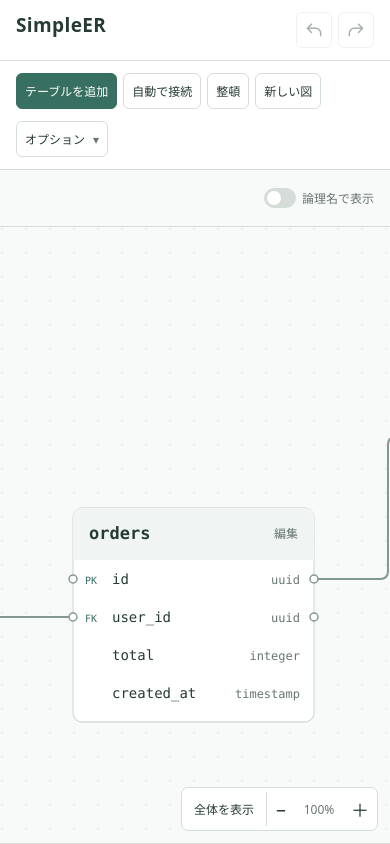
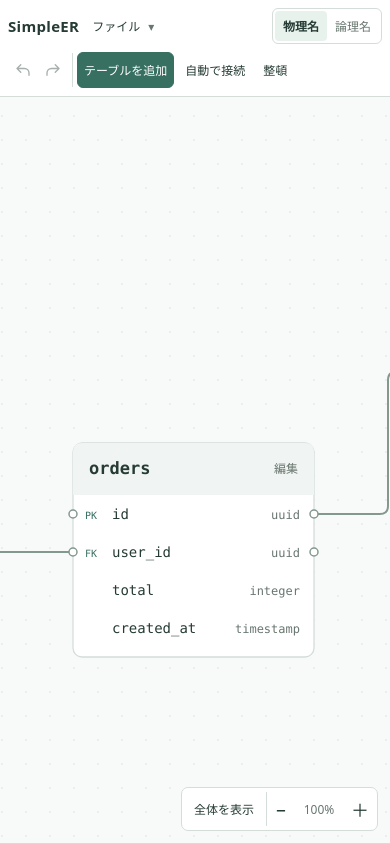
Before and after one commit to nibuno/simple-er, a React (Vite) app: page / in a window 390 px wide. Built offline with nearby package versions, Linux system fonts and the light colour scheme.

Commit message:
Refine editor header and group file, edit, and display controls

```diff
--- a/src/App.tsx
+++ b/src/App.tsx
@@ -320,9 +320,57 @@ export function App() {
     : "";
   return (
     <>
-      <header>
+      <header className="editor-header">
+        <div className="document-menu">
           <h1>SimpleER</h1>
-        <div className="toolbar">
+          <details
+            ref={options}
+            className="file-options"
+            onClick={(e) => {
+              if ((e.target as Element).closest("button") && options.current) {
+                options.current.open = false;
+                options.current.querySelector("summary")?.focus();
+              }
+            }}
+          >
+            <summary>ファイル</summary>
+            <div className="file-options-panel">
+              <button
+                onClick={() => replace({ tables: [], edges: [] }, "", true)}
+              >
+                新しい図
+              </button>
+              <button onClick={() => file.current?.click()}>
+                ファイルを開く
+              </button>
+              <button onClick={download}>ファイルに保存</button>
+            </div>
+          </details>
+          <input
+            ref={file}
+            type="file"
+            accept=".json,application/json"
+            hidden
+            onChange={async (e) => {
+              const input = e.currentTarget,
+                selectedFile = input.files?.[0];
+              if (!selectedFile) return;
+              try {
+                if (selectedFile.size > 2_000_000)
+                  throw new Error("ファイルの上限は2MBです。");
+                replace(decode(await selectedFile.text()), "", true);
+              } catch (error) {
+                setHint(
+                  `読み込めませんでした：${messageOf(error)} 現在の図は保持しています。`,
+                );
+              } finally {
+                input.value = "";
+              }
+            }}
+          />
+        </div>
+        <nav className="editing-tools" aria-label="ER図の操作">
+          <div className="history-tools" role="group" aria-label="編集履歴">
             {(["undo", "redo"] as const).map((kind, i) => (
               <button
                 key={kind}
@@ -354,10 +402,6 @@ export function App() {
               </button>
             ))}
           </div>
-      </header>
-      <main>
-        <nav className="document-tools" aria-label="ER図の操作">
-          <div>
           <button className="primary" onClick={() => open()}>
             テーブルを追加
           </button>
@@ -379,13 +423,38 @@ export function App() {
           >
             整頓
           </button>
-            <button
-              onClick={() => replace({ tables: [], edges: [] }, "", true)}
-            >
-              新しい図
-            </button>
+        </nav>
+        <fieldset className="name-display">
+          <legend>表示名</legend>
+          <div className="name-segments">
+            {([false, true] as const).map((isLogical) => (
+              <label key={String(isLogical)}>
+                <input
+                  type="radio"
+                  name="name-display"
+                  value={isLogical ? "logical" : "physical"}
+                  checked={logical === isLogical}
+                  onChange={() => {
+                    setLogical(isLogical);
+                    try {
+                      localStorage.setItem(
+                        "er-sketch.name-display",
+                        isLogical ? "logical" : "physical",
+                      );
+                    } catch {}
+                  }}
+                />
+                <span>{isLogical ? "論理名" : "物理名"}</span>
+              </label>
+            ))}
           </div>
-          <div>
+        </fieldset>
+      </header>
+      <main>
+        <div className="instruction" data-visible={Boolean(hint || saveError)}>
+          <span role="status" aria-live="polite">
+            {hint}
+          </span>
           <span
             id="save-status"
             role="status"
@@ -393,74 +462,6 @@ export function App() {
           >
             {saveError}
           </span>
-            <details
-              ref={options}
-              className="file-options"
-              onClick={(e) => {
-                if (
-                  (e.target as Element).closest("button") &&
-                  options.current
-                ) {
-                  options.current.open = false;
-                  options.current.querySelector("summary")?.focus();
-                }
-              }}
-            >
-              <summary>オプション</summary>
-              <div className="file-options-panel">
-                <button onClick={download}>ファイルに保存</button>
-                <button onClick={() => file.current?.click()}>
-                  ファイルを開く
-                </button>
-              </div>
-            </details>
-            <input
-              ref={file}
-              type="file"
-              accept=".json,application/json"
-              hidden
-              onChange={async (e) => {
-                const input = e.currentTarget,
-                  selectedFile = input.files?.[0];
-                if (!selectedFile) return;
-                try {
-                  if (selectedFile.size > 2_000_000)
-                    throw new Error("ファイルの上限は2MBです。");
-                  replace(decode(await selectedFile.text()), "", true);
-                } catch (error) {
-                  setHint(
-                    `読み込めませんでした：${messageOf(error)} 現在の図は保持しています。`,
-                  );
-                } finally {
-                  input.value = "";
-                }
-              }}
-            />
-          </div>
-        </nav>
-        <div className="instruction">
-          <span role="status" aria-live="polite">
-            {hint}
-          </span>
-          <div className="view-controls">
-            <label className="name-toggle">
-              <input
-                type="checkbox"
-                role="switch"
-                checked={logical}
-                onChange={(e) => {
-                  setLogical(e.target.checked);
-                  try {
-                    localStorage.setItem(
-                      "er-sketch.name-display",
-                      e.target.checked ? "logical" : "physical",
-                    );
-                  } catch {}
-                }}
-              />
-              論理名で表示
-            </label>
-          </div>
         </div>
         <DiagramCanvas
           state={state}
--- a/src/style.css
+++ b/src/style.css
@@ -25,27 +25,6 @@ body {
   margin: 0;
   background: var(--bg);
 }
-header {
-  height: 72px;
-  padding: 0 28px;
-  display: flex;
-  align-items: center;
-  justify-content: space-between;
-  background: var(--surface);
-  border-bottom: 1px solid var(--border);
-  gap: 16px;
-}
-h1 {
-  font-size: 19px;
-  letter-spacing: 0.02em;
-  margin: 0;
-  white-space: nowrap;
-}
-.toolbar {
-  display: flex;
-  gap: 8px;
-  align-items: center;
-}
 button {
   font: inherit;
   background: var(--surface);
@@ -70,24 +49,6 @@ button:focus-visible,
 }
 .pointer-restored-focus:focus {
   outline: none;
-}
-main {
-  height: calc(100dvh - 72px);
-  display: flex;
-  flex-direction: column;
-}
-.instruction {
-  display: flex;
-  align-items: center;
-  justify-content: space-between;
-  padding: 14px 28px;
-  gap: 12px;
-  min-height: 68px;
-  color: var(--muted);
-}
-.instruction button {
-  border: 0;
-  background: transparent;
 }
 #canvas {
   position: relative;
@@ -271,27 +232,9 @@ svg {
   color: var(--muted);
 }
 @media (max-width: 760px) {
-  header {
-    padding: 12px 16px;
-    height: auto;
-    align-items: flex-start;
-    flex-wrap: wrap;
-    gap: 12px;
-  }
-  .toolbar {
-    gap: 6px;
-  }
   button {
     font-size: 12px;
     padding: 8px;
-  }
-  main {
-    height: calc(100dvh - 114px);
-  }
-  .instruction {
-    padding: 10px 16px;
-    font-size: 13px;
-    min-height: 70px;
   }
   #selection {
     flex-wrap: wrap;
@@ -313,33 +256,6 @@ body {
   height: 100dvh;
   display: flex;
   flex-direction: column;
-}
-header {
-  flex: none;
-}
-main {
-  height: auto !important;
-  flex: 1;
-  min-height: 0;
-}
-.toolbar {
-  flex-wrap: wrap;
-}
-.document-tools {
-  padding: 12px 28px;
-  display: flex;
-  align-items: center;
-  justify-content: space-between;
-  gap: 12px;
-  background: var(--surface);
-  border-bottom: 1px solid var(--border);
-  flex-wrap: wrap;
-}
-.document-tools > div {
-  display: flex;
-  align-items: center;
-  gap: 8px;
-  flex-wrap: wrap;
 }
 #save-status {
   font-size: 12px;
@@ -489,16 +405,7 @@ summary {
 #skipped-list {
   padding-left: 20px;
 }
-.instruction {
-  flex: none;
-}
 @media (max-width: 760px) {
-  .document-tools {
-    padding: 12px 16px;
-  }
-  .document-tools > div {
-    gap: 6px;
-  }
   .column-edit-row {
     grid-template-columns: minmax(120px, 1fr) minmax(90px, 1fr);
   }
@@ -523,12 +430,6 @@ summary {
   }
   #canvas {
     min-height: 200px;
-  }
-  .instruction {
-    min-height: 56px;
-  }
-  header {
-    flex-wrap: wrap;
   }
 }
 /* Keep the editor centered while its column list grows. */
@@ -686,51 +587,6 @@ summary {
 .column-names input + input {
   font-size: 13px;
 }
-.view-controls {
-  display: flex;
-  align-items: center;
-  gap: 12px;
-  flex-shrink: 0;
-}
-.view-controls label {
-  display: flex;
-  align-items: center;
-  gap: 6px;
-  font-size: 12px;
-}
-.name-toggle {
-  cursor: pointer;
-}
-.name-toggle input {
-  appearance: none;
-  position: relative;
-  width: 32px;
-  height: 20px;
-  margin: 0;
-  padding: 0;
-  border: 1px solid var(--border);
-  border-radius: 10px;
-  background: var(--border);
-  cursor: pointer;
-  flex-shrink: 0;
-}
-.name-toggle input::before {
-  content: "";
-  position: absolute;
-  top: 2px;
-  left: 2px;
-  width: 14px;
-  height: 14px;
-  border-radius: 50%;
-  background: var(--surface);
-}
-.name-toggle input:checked {
-  background: var(--accent);
-  border-color: var(--accent);
-}
-.name-toggle input:checked::before {
-  transform: translateX(12px);
-}
 #table-editor .column-edit-row {
   align-items: start;
 }
@@ -738,12 +594,6 @@ summary {
   align-self: stretch;
 }
 @media (max-width: 760px) {
-  .instruction {
-    flex-wrap: wrap;
-  }
-  .view-controls {
-    margin-left: auto;
-  }
   .table-names {
     gap: 8px;
   }
@@ -798,7 +648,7 @@ summary {
 }
 .file-options-panel {
   position: absolute;
-  right: 0;
+  left: 0;
   top: calc(100% + 6px);
   z-index: 5;
   min-width: 160px;
@@ -875,3 +725,178 @@ summary {
 .grid-dot {
   fill: var(--grid-dot);
 }
+
+/* File, editing, and display controls share one compact header. */
+.editor-header {
+  display: grid;
+  grid-template-columns: auto 1fr auto;
+  align-items: center;
+  gap: 20px;
+  padding: 10px 20px;
+  flex: none;
+  background: var(--surface);
+  border-bottom: 1px solid var(--border);
+}
+.editor-header h1 {
+  margin: 0;
+  font-size: 17px;
+  letter-spacing: 0.02em;
+  white-space: nowrap;
+}
+.document-menu,
+.editing-tools,
+.history-tools {
+  display: flex;
+  align-items: center;
+  gap: 8px;
+}
+.document-menu {
+  gap: 16px;
+}
+.editing-tools {
+  min-width: 0;
+}
+.history-tools {
+  gap: 4px;
+  padding-right: 12px;
+  margin-right: 4px;
+  border-right: 1px solid var(--border);
+}
+.editor-header .file-options > summary,
+.editing-tools > button:not(.primary),
+.history-button {
+  border-color: transparent;
+}
+.name-display {
+  position: relative;
+  min-width: 0;
+  margin: 0;
+  padding: 0;
+  border: 0;
+}
+.name-display legend {
+  position: absolute;
+  width: 1px;
+  height: 1px;
+  overflow: hidden;
+  clip-path: inset(50%);
+  white-space: nowrap;
+}
+.name-segments {
+  display: flex;
+  border: 1px solid var(--border);
+  border-radius: 6px;
+  padding: 2px;
+}
+.name-segments label {
+  position: relative;
+  cursor: pointer;
+}
+.name-segments input {
+  position: absolute;
+  width: 1px;
+  height: 1px;
+  padding: 0;
+  margin: 0;
+  opacity: 0;
+}
+.name-segments span {
+  display: block;
+  padding: 6px 10px;
+  border-radius: 4px;
+  font-size: 12px;
+  color: var(--muted);
+  white-space: nowrap;
+}
+.name-segments input:checked + span {
+  background: var(--selected);
+  color: var(--text);
+  font-weight: 600;
+}
+.name-segments label:hover span {
+  color: var(--text);
+}
+.name-segments input:focus-visible + span {
+  outline: 2px solid var(--focus);
+  outline-offset: 2px;
+}
+main {
+  display: flex;
+  flex-direction: column;
+  flex: 1;
+  min-height: 0;
+}
+.instruction {
+  display: flex;
+  flex-wrap: wrap;
+  gap: 8px 16px;
+  flex: none;
+  color: var(--muted);
+}
+.instruction[data-visible="true"] {
+  padding: 8px 20px;
+}
+.instruction > span:empty {
+  display: none;
+}
+#canvas {
+  border-top: 0;
+}
+@media (max-width: 960px) {
+  .editor-header {
+    grid-template-columns: 1fr auto;
+    gap: 8px 12px;
+    padding: 10px 16px;
+  }
+  .editing-tools {
+    grid-row: 2;
+    grid-column: 1 / -1;
+  }
+  .name-display {
+    grid-row: 1;
+    grid-column: 2;
+  }
+}
+@media (max-width: 480px) {
+  .editor-header {
+    padding: 8px;
+    gap: 8px;
+  }
+  .editor-header h1 {
+    font-size: 15px;
+  }
+  .document-menu {
+    gap: 4px;
+  }
+  .editing-tools {
+    gap: 4px;
+  }
+  .history-tools {
+    gap: 0;
+    margin: 0;
+    padding-right: 4px;
+  }
+  .history-button {
+    width: 30px;
+    height: 34px;
+    padding: 5px;
+  }
+  .editing-tools > button {
+    padding: 8px 6px;
+  }
+  .name-segments span {
+    padding: 6px 8px;
+  }
+  .instruction[data-visible="true"] {
+    padding: 8px;
+    font-size: 12px;
+  }
+}
+@media (max-width: 360px) {
+  .editing-tools > button {
+    font-size: 11px;
+  }
+  .name-segments span {
+    padding: 6px;
+  }
+}
```
Also changed, not shown: 6 other files (tests, documents, lock files or other folders). Lines whose indentation alone changed are shown as unchanged.
